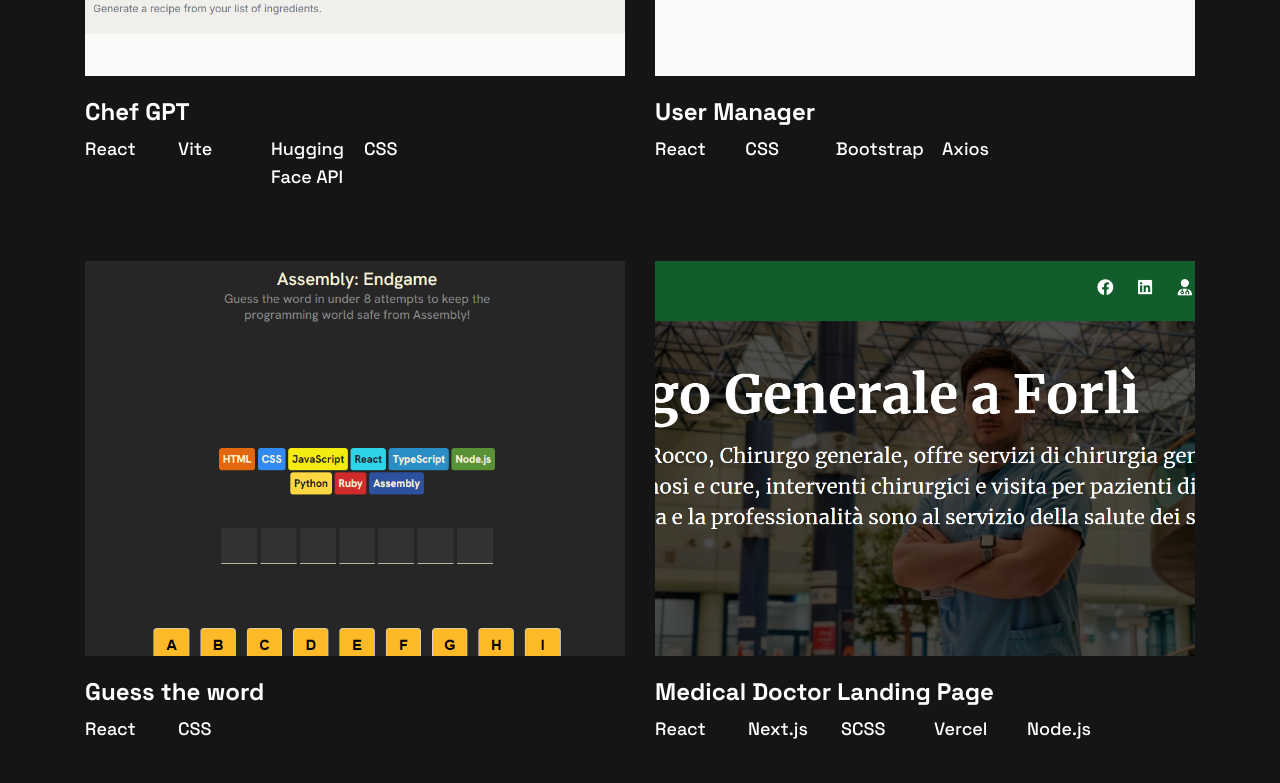
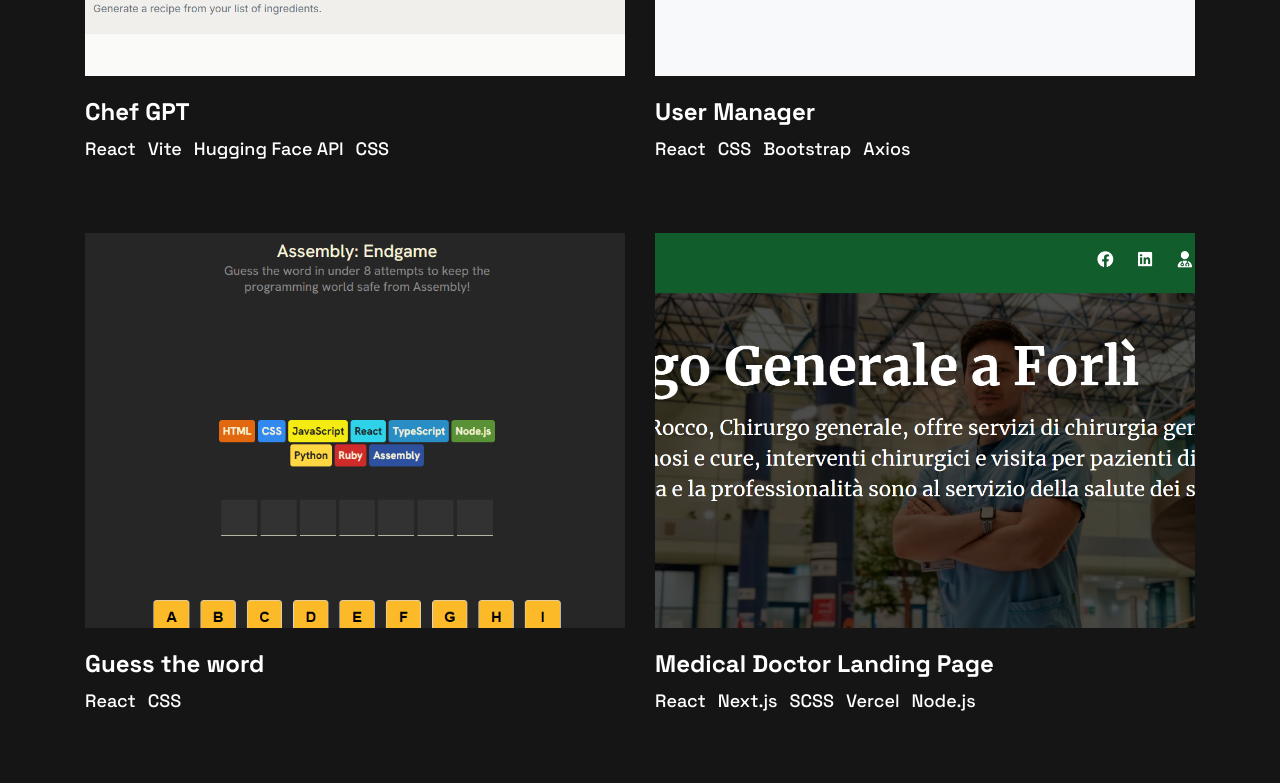
Before and after one commit to emazack/my-portfolio, a Next.js app: page / in a window 1280 px wide. Shown: the part 1780-2563 px from the top of the page. Built offline with nearby package versions, Linux system fonts and the light colour scheme; no server answers.

Commit message:
[P3] Fix after content insertion of images and layouts of the grid

```diff
--- a/src/components/Sections/Contact/Contact.tsx
+++ b/src/components/Sections/Contact/Contact.tsx
@@ -19,7 +19,7 @@ const Contact: React.FC = () => {
         message: ""
     });
     const [errors, setErrors] = useState<FormErrors>({});
-    const [isSubmitted, setIsSubmitted] = useState<Boolean>(false);
+    const [isSubmitted, setIsSubmitted] = useState<boolean>(false);
     const recaptchaRef = useRef<ReCAPTCHA | null>(null);
     const [sending, setSending] = useState(false);
 
--- a/src/components/Sections/Hero/Hero.tsx
+++ b/src/components/Sections/Hero/Hero.tsx
@@ -33,7 +33,7 @@ const Hero = () => {
                     transition={{ type: "spring", stiffness: 120 }}
                 >
                     <h2 className={styles.title}>
-                        Nice to meet you! I'm
+                        Nice to meet you! I&apos;m
                         <span className={styles.highlight}>
                             Emanuele
                         </span>
--- a/src/components/Sections/Projects/Projects.module.scss
+++ b/src/components/Sections/Projects/Projects.module.scss
@@ -84,19 +84,19 @@
 
                     .image {
                         z-index: 1;
-                        object-fit: cover;
                     }
                 }
 
                 .name {
                     @include styles.heading-md;
                     margin-bottom: 7px;
+                    overflow-wrap: break-word;
                 }
 
                 .technologies {
-                    display: grid;
-                    grid-template-columns: repeat(6, 1fr);
-                    column-gap: 18px;
+                    display: flex;
+                    flex-wrap: wrap;
+                    gap: 12px;
 
                     @include styles.text-md;
 
```
